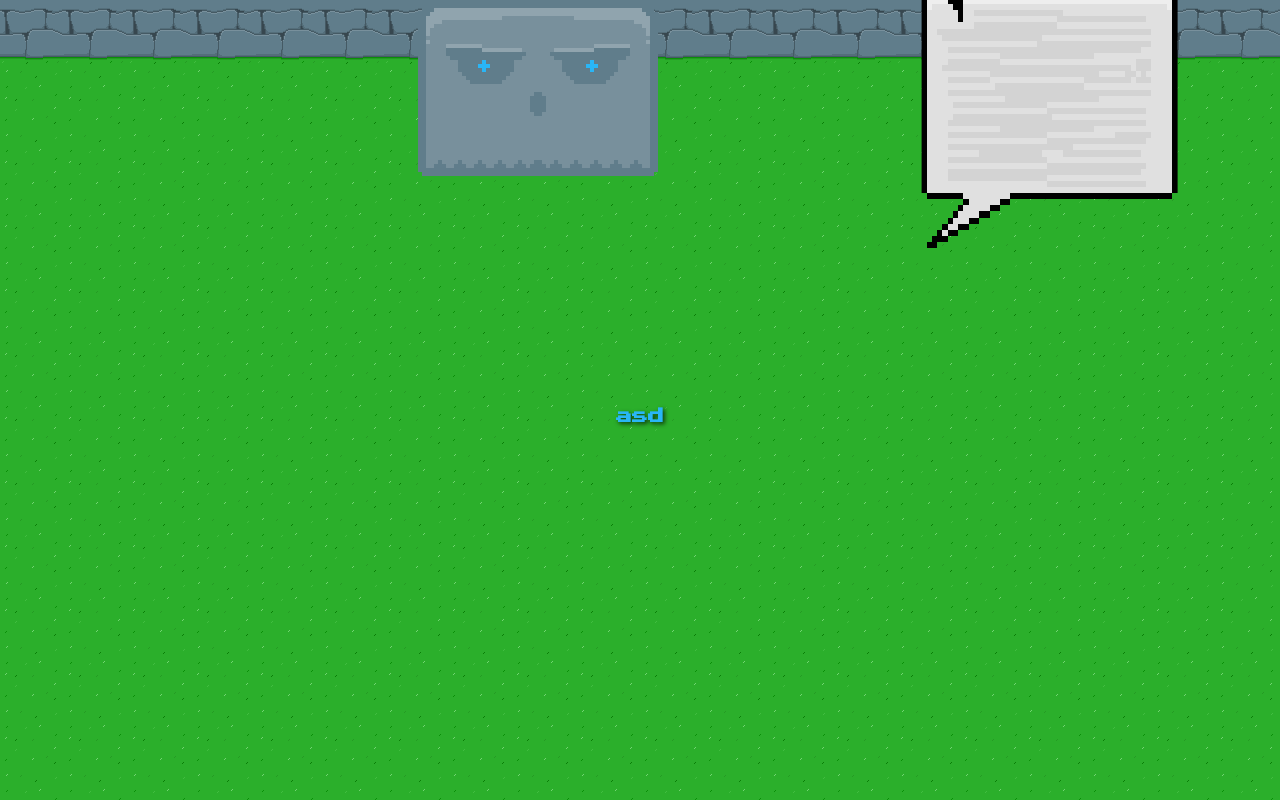
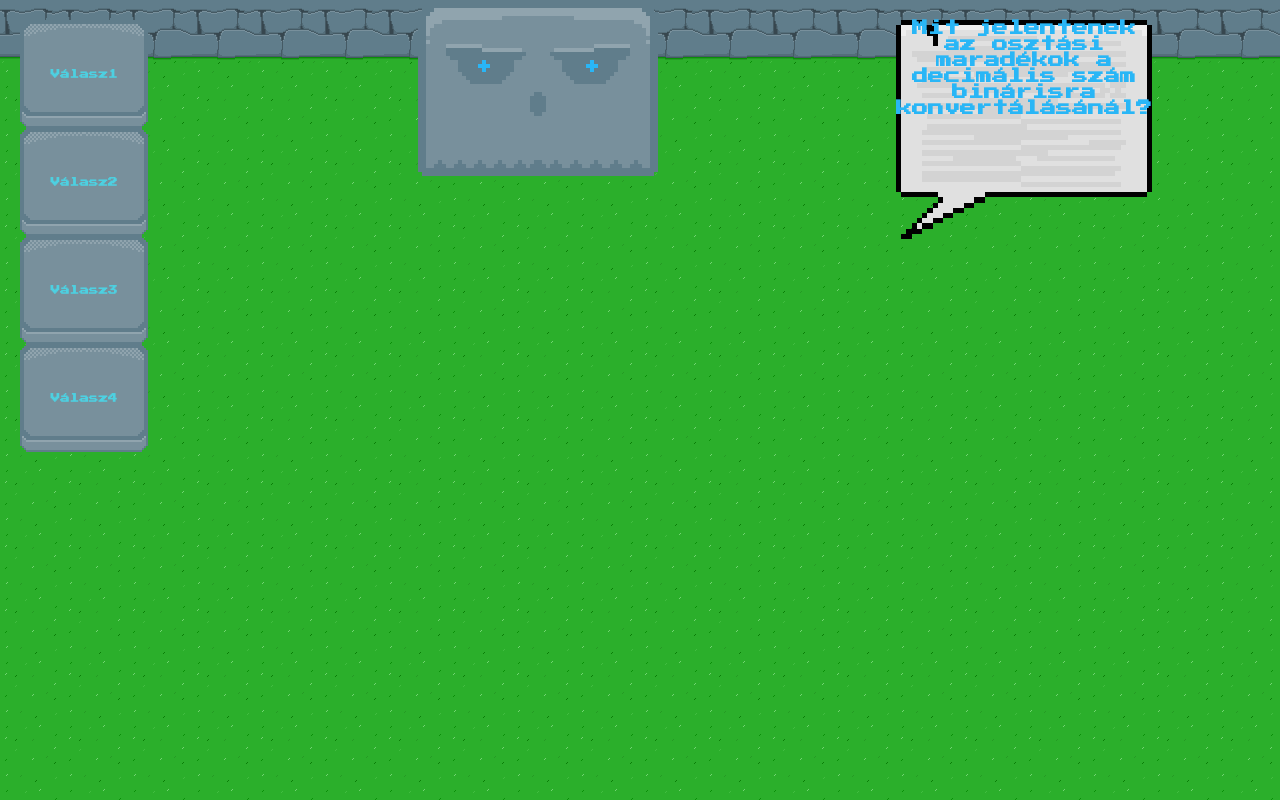
Before and after one commit to DW8952/szamrendszerproj, a plain HTML site: page jatek.html in a window 1280 px wide. Drawn offline with Linux system fonts and the light colour scheme.

Commit message:
mentes2047

```diff
--- a/Kinezet.css
+++ b/Kinezet.css
@@ -82,12 +82,17 @@ a {
     display: inline-block;
 }
 .kerdes {
+    padding: ;
+    width: 256px;
+    height: 256px;
+    image-rendering: pixelated;
+    image-rendering: crisp-edges;
+    background-image: url(chatbox.png);
+    background-repeat: no-repeat;
+    background-size: contain;
+    right: 10%;
     position: absolute;
-    top: 50%;
-    left: 50%;
-    transform: translate(-50%, -50%);
     color: #29b6f6;
     font-size: 16px;
     font-weight: bold;
-    text-shadow: 2px 2px 4px rgba(0, 0, 0, 0.7);
 }
--- a/jatek.html
+++ b/jatek.html
@@ -10,8 +10,13 @@
 <body>
 <div>
     <img src="FejHaKerdes.gif" alt="A Kő szörny ami kérdez" class="kerdezo">
-    <img src="chatbox.png" alt="Csevegő doboz" class="chatbox">
-    <p class="kerdes">asd</p>
+    <div class="kerdes">Mit jelentenek az osztási maradékok a decimális szám binárisra konvertálásánál?</div>
+    <div class="button-container"><div class="centered">
+    <button>Válasz1</button>
+    <button>Válasz2</button>
+    <button>Válasz3</button>
+    <button>Válasz4</button>
+</div></div>
 </div>
 </body>
 </html>
```
Also changed, not shown: Dec_Bin.html (+9 -12 lines), Dec_Hex.html (+9 -14 lines), Dec_Octal.html (+8 -12 lines).
